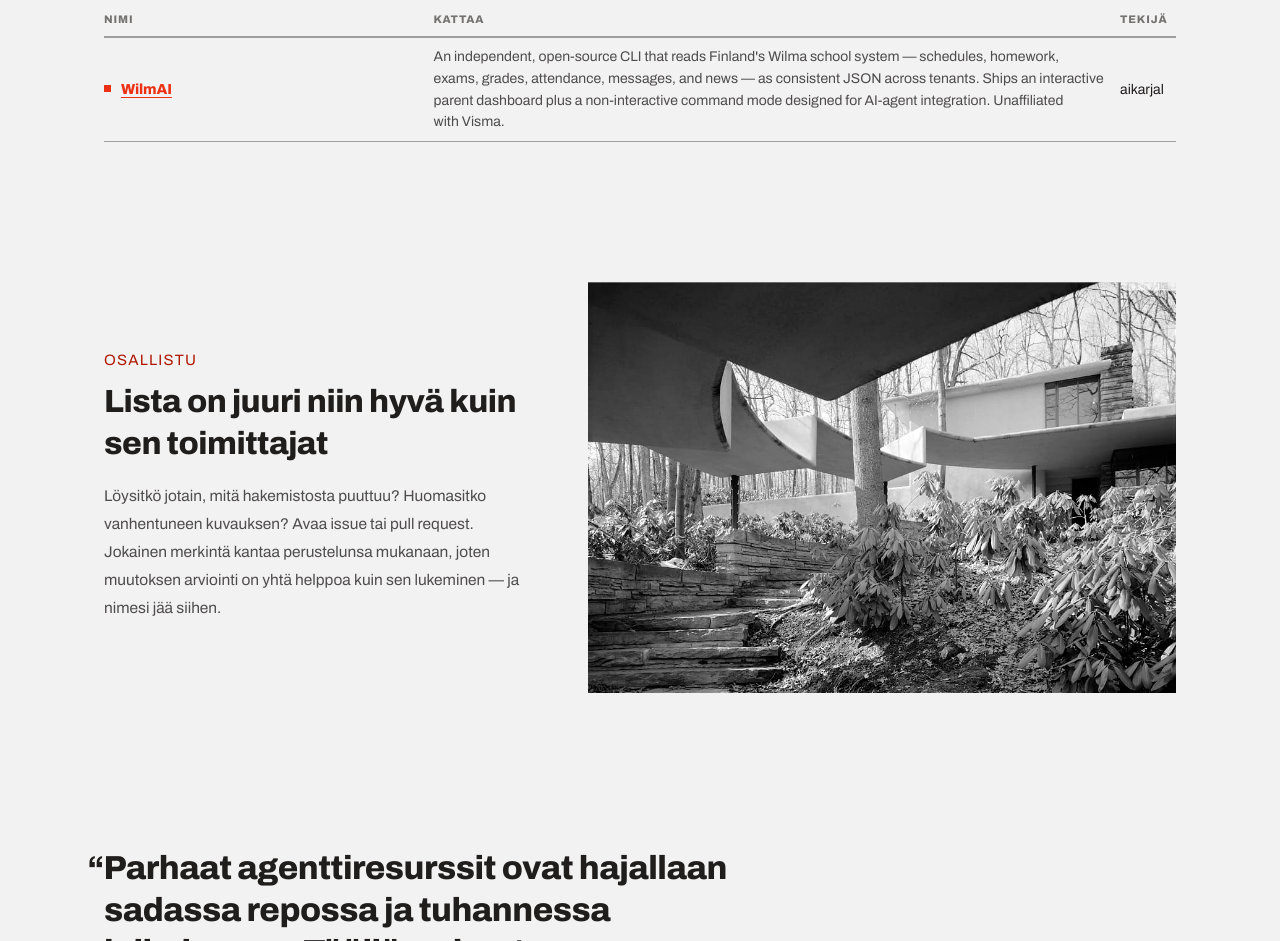
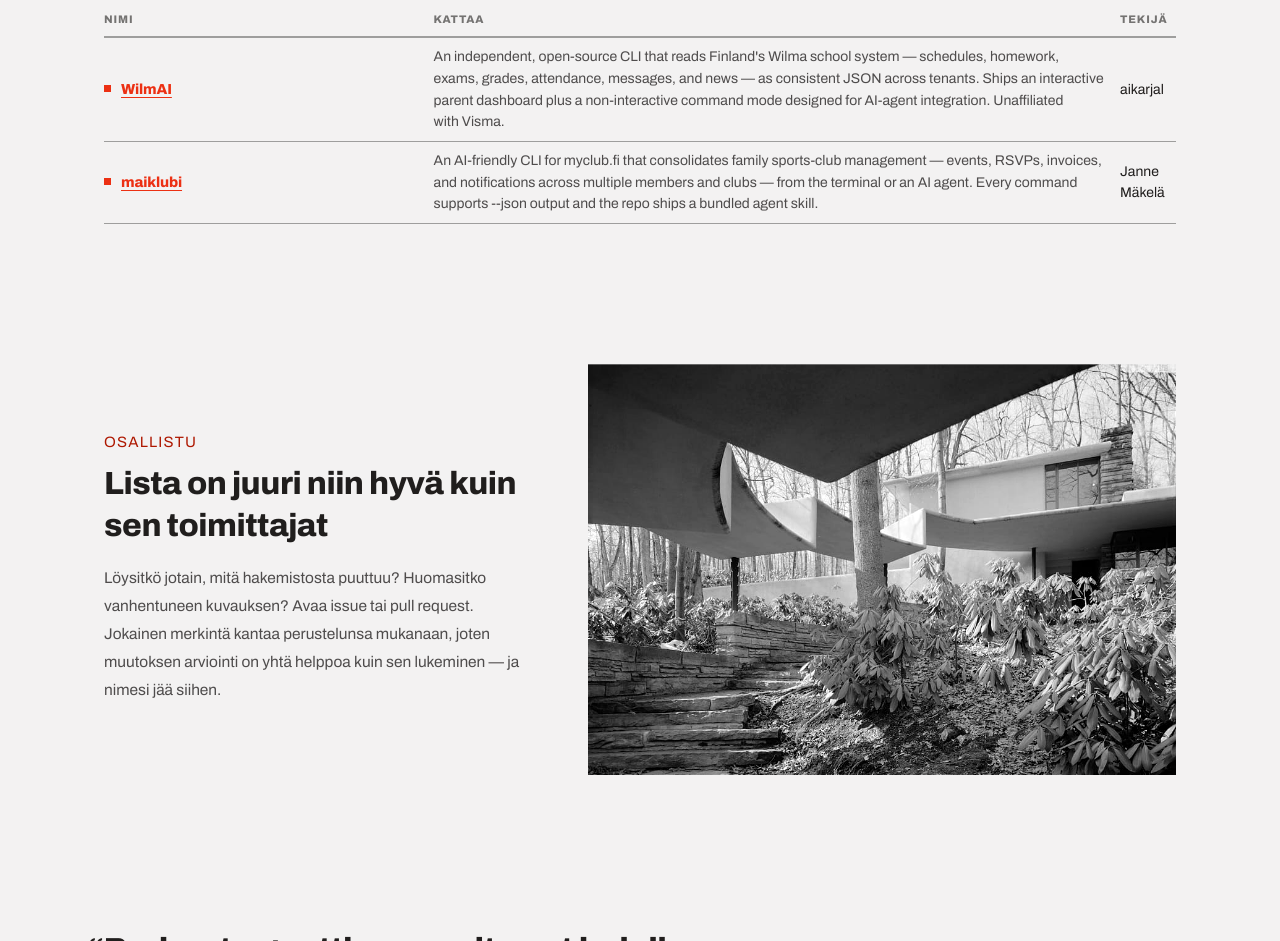
Before and after one commit to mikahanninen/finnish-open-agent, a plain HTML site: page docs/index.html in a window 1280 px wide. Shown: the part 2778-3719 px from the top of the page. Drawn offline with Linux system fonts and the light colour scheme; no server answers.

Commit message:
Add maiklubi (myclub.fi CLI + agent skill) to the community catalog
Community entry by Janne Mäkelä (jannemakela/maiklubi, MIT, TypeScript) —
an AI-friendly CLI for family sports-club management via myclub.fi, with a
bundled agent skill. Registered in ecosystem/registry.yaml and regenerated
into CATALOG.md and the site's community table.

Co-Authored-By: Claude Sonnet 5 <noreply@anthropic.com>

```diff
--- a/docs/index.html
+++ b/docs/index.html
@@ -369,6 +369,7 @@ body[data-baselines]::after {
       <tbody>
         <!-- COMMUNITY_ROWS:START — generated by scripts/render_community_table.py from ecosystem/registry.yaml. Do not edit by hand; run the script instead. -->
         <tr><td class="skill-name"><a href="https://github.com/aikarjal/wilmai" target="_blank" rel="noopener">WilmAI</a></td><td class="skill-desc">An independent, open-source CLI that reads Finland&#x27;s Wilma school system — schedules, homework, exams, grades, attendance, messages, and news — as consistent JSON across tenants. Ships an interactive parent dashboard plus a non-interactive command mode designed for AI-agent integration. Unaffiliated with Visma.</td><td>aikarjal</td></tr>
+        <tr><td class="skill-name"><a href="https://github.com/jannemakela/maiklubi" target="_blank" rel="noopener">maiklubi</a></td><td class="skill-desc">An AI-friendly CLI for myclub.fi that consolidates family sports-club management — events, RSVPs, invoices, and notifications across multiple members and clubs — from the terminal or an AI agent. Every command supports --json output and the repo ships a bundled agent skill.</td><td>Janne Mäkelä</td></tr>
         <!-- COMMUNITY_ROWS:END -->
       </tbody>
     </table>
```
Also changed, not shown: 2 other files.
